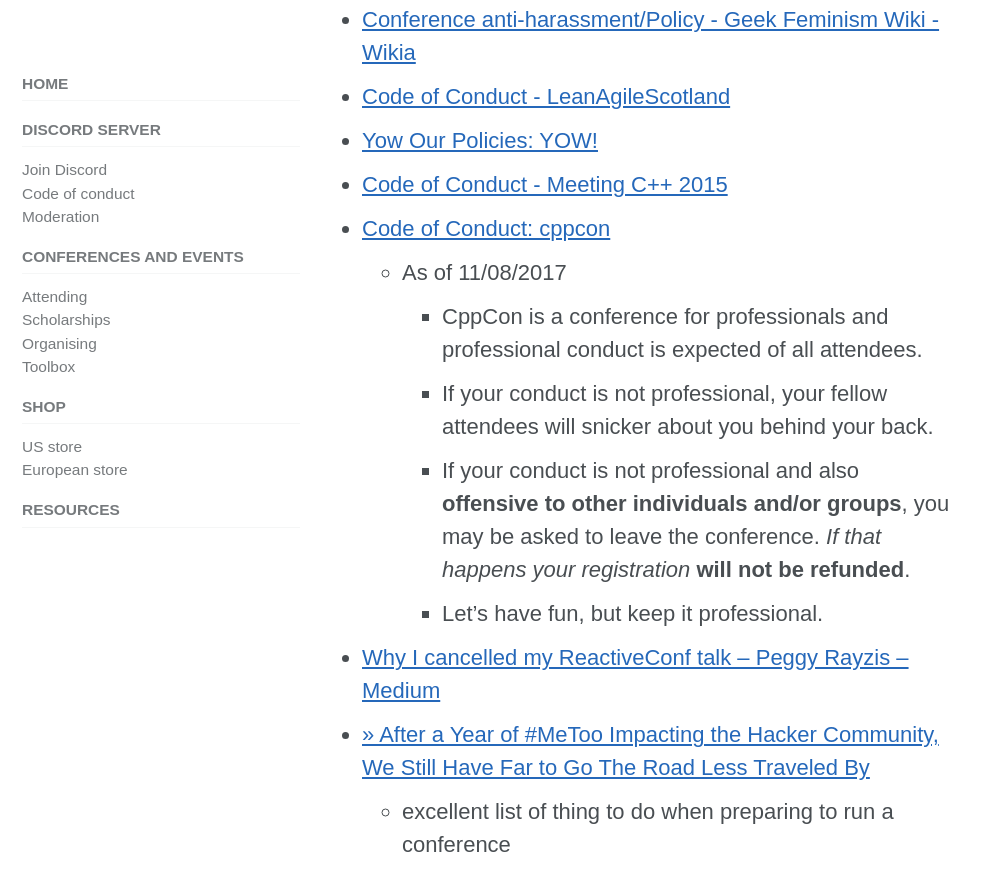
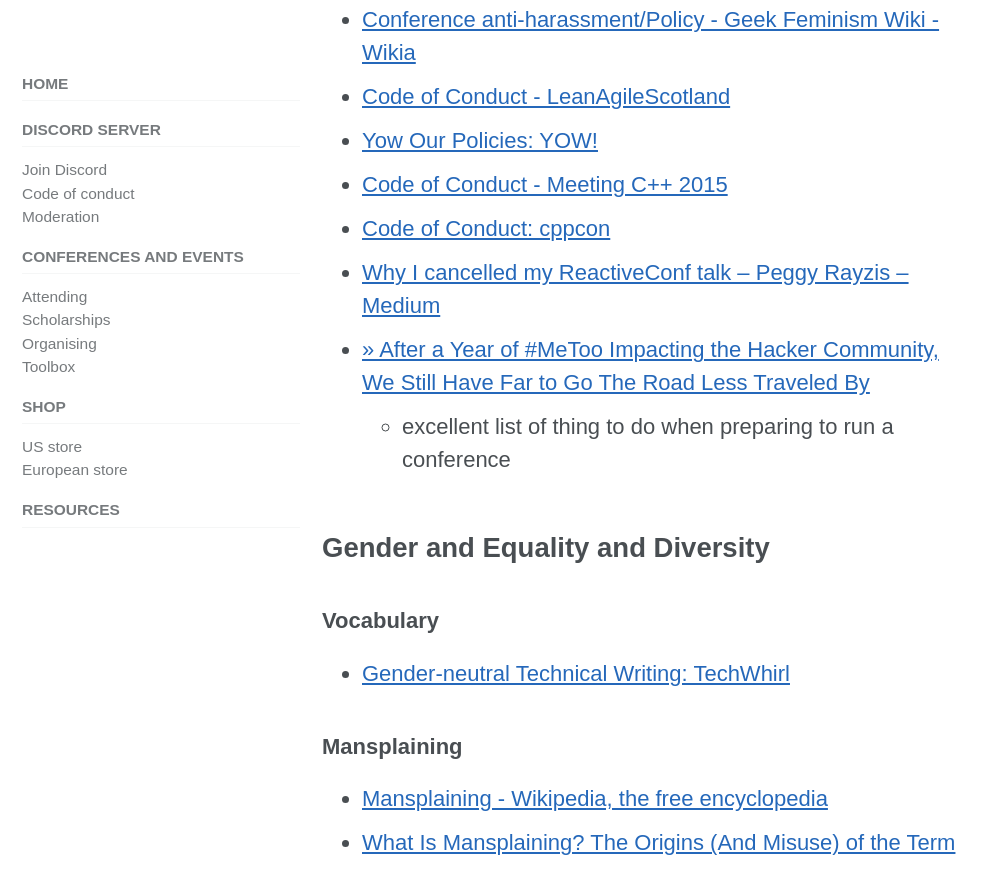
Before and after one commit to include-cpp/include-cpp.github.io, a Jekyll site: the page built from resources.md, in a window 1280 px wide and 900 px high, scrolled down 4507 px. Shown: the top 894 px of the window, without its empty margins (0-997 px from the left). Built offline with Jekyll 4.4.1, drawn with Linux system fonts in a browser that asks for light colours; cached includes are drawn as plain includes; nearby versions of some CDN libraries.

Commit message:
Remove out-of-date CppCon CoC text

```diff
--- a/resources.md
+++ b/resources.md
@@ -101,11 +101,6 @@ title: Resources
 * [Yow Our Policies: YOW!](http://yowconference.com.au/policies/)
 * [Code of Conduct - Meeting C++ 2015](http://meetingcpp.com/index.php/newsreader/items/code-of-conduct.html)
 * [Code of Conduct: cppcon](http://cppcon.org/codeofconduct/)
-	* As of 11/08/2017
-		* CppCon is a conference for professionals and professional conduct is expected of all attendees.
-		* If your conduct is not professional, your fellow attendees will snicker about you behind your back.
-		* If your conduct is not professional and also **offensive to other individuals and/or groups**, you may be asked to leave the conference. *If that happens your registration* **will not be refunded**.
-		* Let’s have fun, but keep it professional.
 * [Why I cancelled my ReactiveConf talk – Peggy Rayzis – Medium](https://medium.com/@peggyrayzis/why-i-cancelled-my-reactiveconf-talk-3a463bf14bd8)
 * [» After a Year of #MeToo Impacting the Hacker Community, We Still Have Far to Go The Road Less Traveled By](http://deviating.net/words/?p=821)
 	* excellent list of thing to do when preparing to run a conference
```
